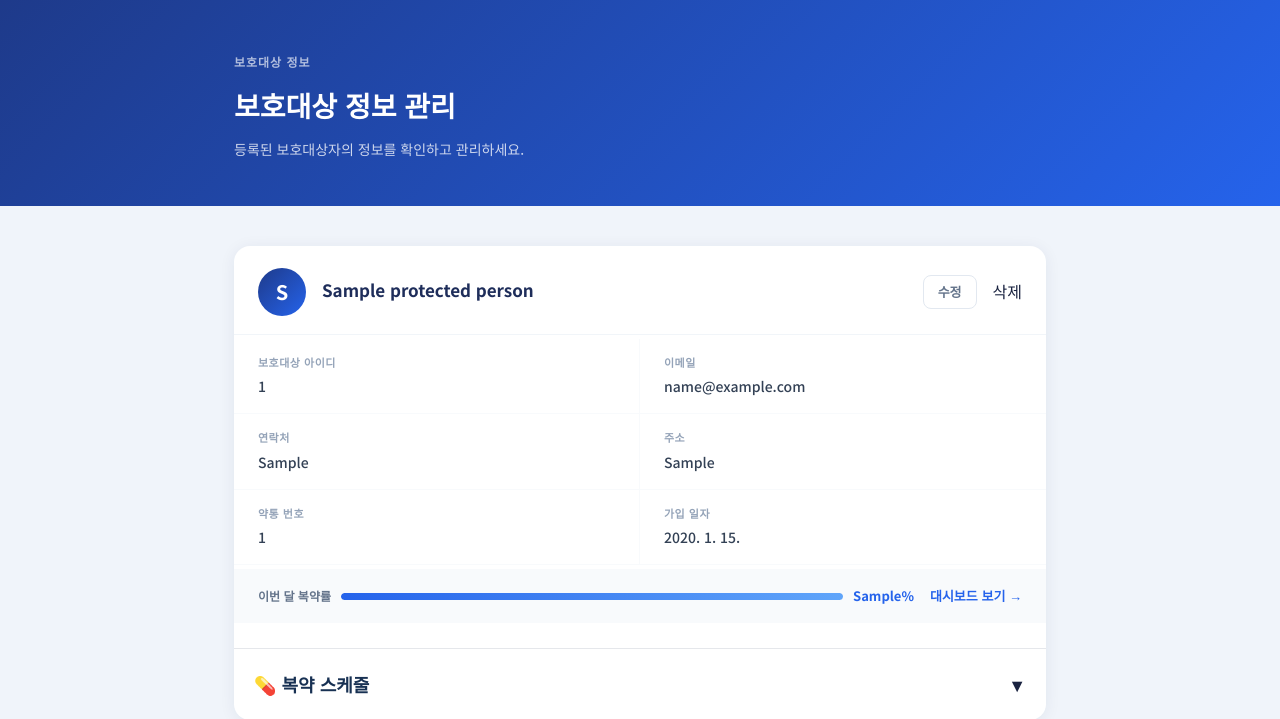
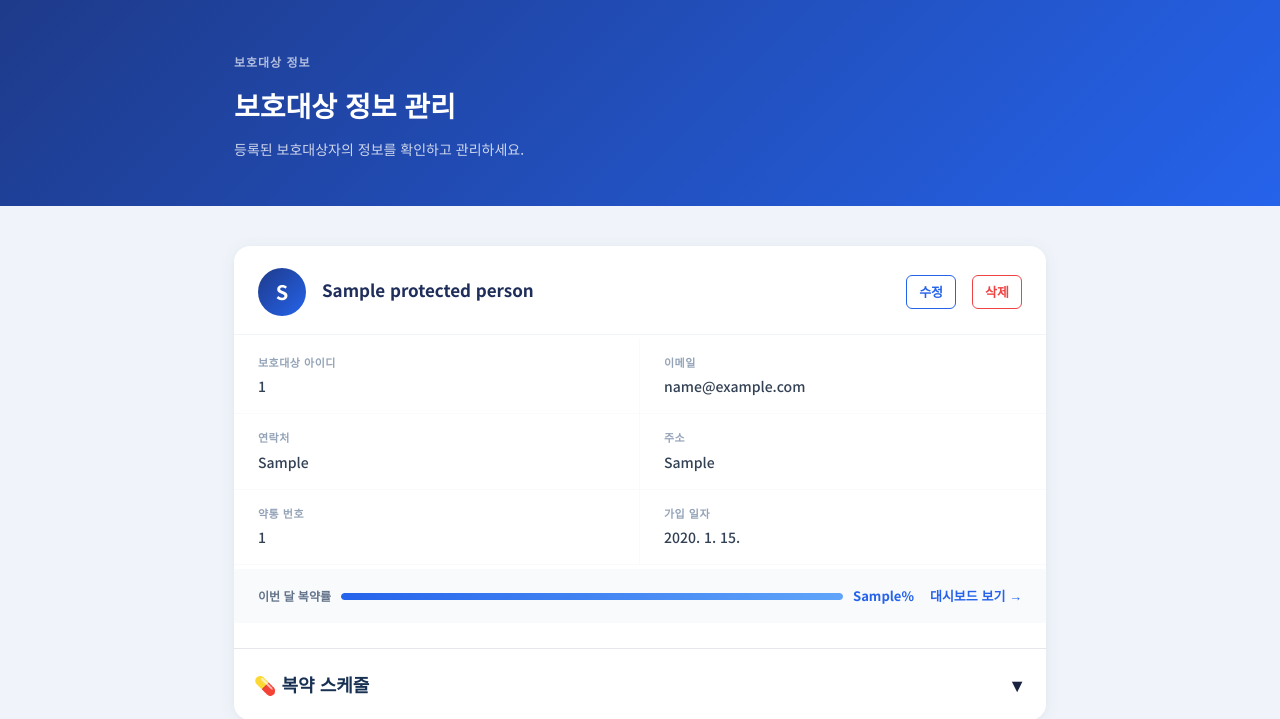
Before and after one commit to chaehyun1112/JETSON5, a Node server app: template views/user/user_info/protected.ejs in a window 1280 px wide. Shown: the part 62-781 px from the top of the page. Run offline with Node 20, Linux system fonts and the light colour scheme; the template is opened without the code that fills it: most values are stand-ins (such as "Sample title", 1, 10 or a date in 2020).

Commit message:
금요일

```diff
--- a/public/user/user_info/style_protected.css
+++ b/public/user/user_info/style_protected.css
@@ -688,6 +688,47 @@ img, svg { display: block; }
 
 }
 
+/* =====================================================
+   기존 style_protected.css 파일 맨 아래에 추가하세요.
+===================================================== */
+.pcard__actions {
+  display: flex;
+  gap: 8px;
+  margin-left: auto;
+}
+
+.pcard__edit {
+  font-size: 13px;
+  font-weight: 600;
+  color: #2563eb;
+  text-decoration: none;
+  padding: 5px 12px;
+  border: 1px solid #2563eb;
+  border-radius: 6px;
+  transition: background 0.15s;
+}
+
+.pcard__edit:hover {
+  background: #eff6ff;
+}
+
+.pcard__delete {
+  font-size: 13px;
+  font-weight: 600;
+  color: #ef4444;
+  text-decoration: none;
+  padding: 5px 12px;
+  border: 1px solid #ef4444;
+  border-radius: 6px;
+  transition: background 0.15s;
+}
+
+.pcard__delete:hover {
+  background: #fef2f2;
+}
+
+/* ============================= */
+
 .schedule-date{
 
     border:1px solid #edf2f7;
@@ -774,8 +815,4 @@ img, svg { display: block; }
 
     color:#6b7280;
 
-<<<<<<< HEAD
 }
-=======
-}
->>>>>>> 7c4a39c9dc4700254be25527328f800a4a42d451
```
Also changed, not shown: views/partials/user_partials/nav_index.ejs (+9 -2 lines).
